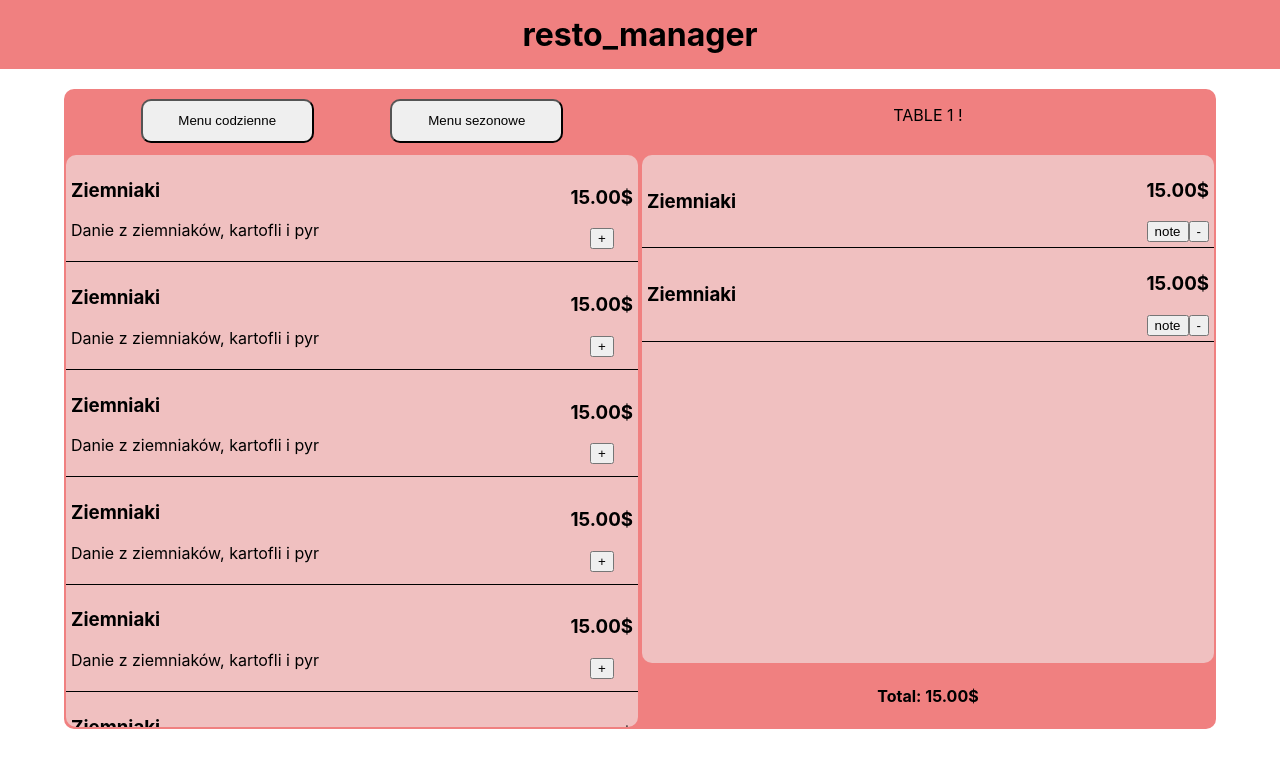
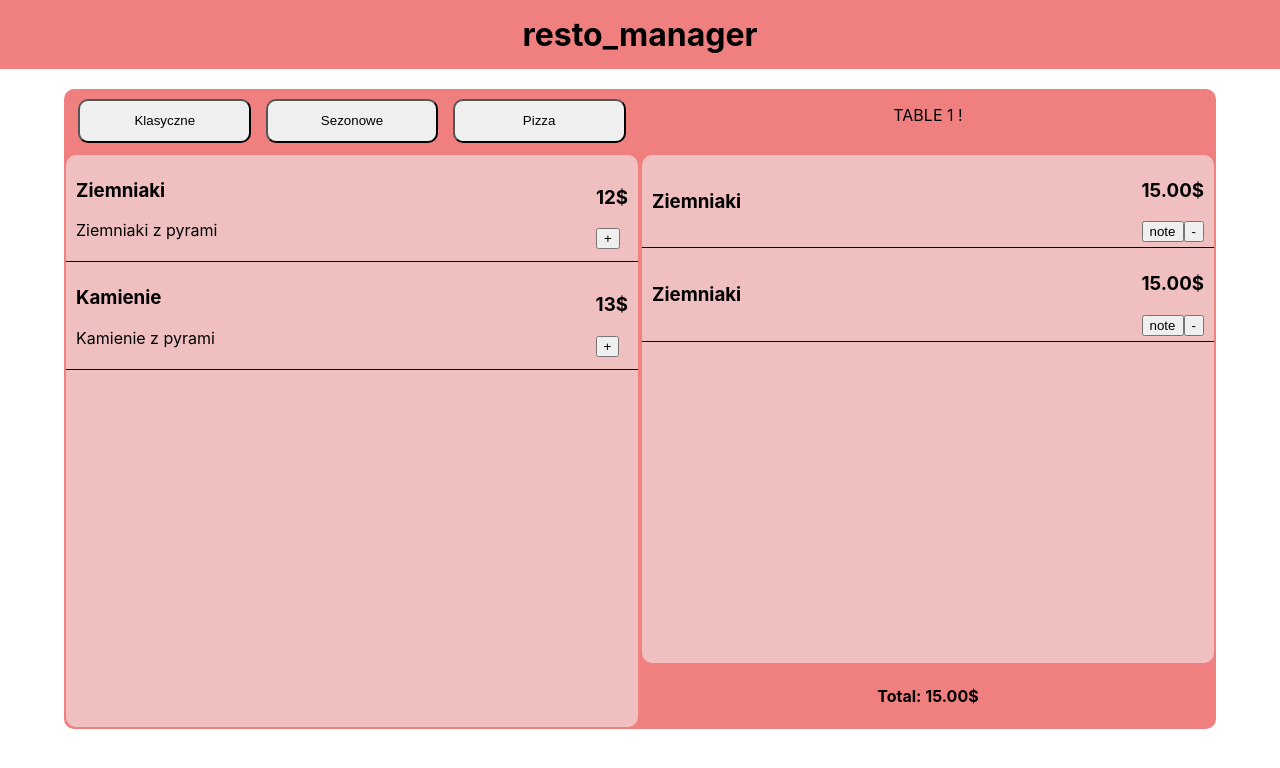
Before and after one commit to ant-st/restomanager, a React (Create React App) app: page /tables/1 in a window 1280 px wide. Shown: the top 768 px of the page. Built offline with nearby package versions, Linux system fonts and the light colour scheme.

Commit message:
dynamic render of menu items on 'tables' page

```diff
--- /dev/null
+++ b/src/MenuScreen/menuScreen.css
@@ -0,0 +1,51 @@
+#menuDetails {
+    height: 70%;
+    overflow: scroll;
+}
+
+#menuList {
+    background-color: #f0c0c0;
+    border-radius: 10px;
+    margin: 10px auto;
+    width: 80%;
+
+    display: flex;
+    flex-direction: column;
+
+}
+
+.menuPosition {
+    box-sizing: border-box;
+    width: 100%;
+    border-bottom: 1px solid black;
+    display: inline-flex;
+    justify-content: space-between;
+    align-items: center;
+    padding: 5px 10px;
+    text-align: left;
+}
+
+.menuPosition div {
+    max-width: 70%;
+    word-break: break-word;
+}
+
+#menuPosCreator {
+    box-sizing: border-box;
+    width: 100%;
+    display: inline-flex;
+    justify-content: space-between;
+    align-items: center;
+    padding: 5px 10px;
+}
+
+#menuPosCreator input {
+    width: 30%;
+    font-size: 16px;
+    outline: none;
+    border: none;
+    text-align: center;
+    border-bottom: 1px solid black;
+    background-color: #f0c0c0;
+    height: 50px;
+}
--- a/src/MenuScreen/menuScreen.js
+++ b/src/MenuScreen/menuScreen.js
@@ -2,6 +2,7 @@ import {useParams} from "react-router";
 import {useDispatch, useSelector} from "react-redux";
 import {addPositionToMenu, selectMenus} from "../Menus/menusSlice";
 import {useEffect, useState} from "react";
+import './menuScreen.css'
 
 export const MenuScreen = () => {
     const dispatch = useDispatch();
@@ -10,6 +11,7 @@ export const MenuScreen = () => {
     let menus = useSelector(selectMenus);
 
     const [menuItems, setMenuItems] = useState([]);
+    const [menuName, setMenuName] = useState('');
     const [newName, setNewName] = useState('');
     const [newDesc, setNewDesc] = useState('');
     const [newPrice, setNewPrice] = useState(0);
@@ -18,6 +20,7 @@ export const MenuScreen = () => {
             for (let i=0;i<menus.length;i++) {
                 if (
                     menus[i].id === Number(id)) {
+                    setMenuName(menus[i].name);
                     setMenuItems(menus[i].positions);
                 }
             }
@@ -25,9 +28,11 @@ export const MenuScreen = () => {
 
     const renderMenuItems = (item) => {
         return (
+            <div className = "menuPosition">
                 <div>
                     <h3>{item.name}</h3>
                     <p>{item.desc}</p>
+                </div>
                 <h4>{item.price}</h4>
             </div>
         )
@@ -53,20 +58,18 @@ export const MenuScreen = () => {
             price: newPrice
         }
         dispatch(addPositionToMenu(newPosition));
-        console.log('Dispatched!');
-        console.log(menus);
     }
 
     return (
         <div>
-            I am a menu {id}!
+            <h3>I am a menu ID:{id} named {menuName}!</h3>
+            <div id="menuList">
                 <div id="menuPosCreator">
                     <input defaultValue="Nazwa" onChange={handleNameChange}/>
                     <input defaultValue="Opis" onChange={handleDescChange}/>
                     <input defaultValue="Cena" onChange={handlePriceChange}/>
-                <button onClick={handleSubmit}>GO!</button>
+                    <button onClick={handleSubmit}>Dodaj!</button>
                 </div>
-            <div id="menuList">
                 {menuItems.map(renderMenuItems)}
             </div>
         </div>
--- a/src/Menus/Menus.js
+++ b/src/Menus/Menus.js
@@ -17,7 +17,7 @@ export const Menus = () => {
     const menus = useSelector(selectMenus);
 
     return (
-        <section>
+        <section id="menus">
             <div id="menusGallery">
                 {menus.map(renderMenus)}
             </div>
--- a/src/Menus/menus.css
+++ b/src/Menus/menus.css
@@ -1,3 +1,8 @@
+#menus {
+    width: 100%;
+    height: 100%;
+}
+
 #menusGallery {
     display: flex;
     width: 100%;
@@ -7,7 +12,7 @@
 
 .menu {
     width: 15%;
-    height: 150px;
+    height: 50px;
     margin: 20px;
     background-color: lightcoral;
 
--- a/src/Menus/menusSlice.js
+++ b/src/Menus/menusSlice.js
@@ -2,7 +2,11 @@ import {createSlice} from "@reduxjs/toolkit";
 
 const menusSlice = createSlice({
     name: 'menus',
-    initialState: [{id:1, name: 'Klasyczne', positions: [{name: 'Ziemniaki', desc: 'Ziemniaki z pyrami', price: 12}, {name: 'Kamienie', desc: 'Kamienie z pyrami', price: 13}]}, {id:2, name: 'Sezonowe', positions: [{name: 'Ziemniaki', desc: 'Ziemniaki z pyrami', price: 12}]}],
+    initialState: [
+        {id:0, name: 'Klasyczne', positions: [{name: 'Ziemniaki', desc: 'Ziemniaki z pyrami', price: 12}, {name: 'Kamienie', desc: 'Kamienie z pyrami', price: 13}]},
+        {id:1, name: 'Sezonowe', positions: [{name: 'Pyry z gzikiem', desc: 'Ziemniaki z pyrami', price: 12}]},
+        {id:2, name: 'Pizza', positions: [{name: 'Margherita', desc: 'sos, ser, bazylia', price: 15}, {name: 'Funghi', desc: 'sos, ser, pieczarki', price: 20}]}
+    ],
     reducers: {
         addMenu: (state, action) => {
             state.push(action.payload);
@@ -15,15 +19,12 @@ const menusSlice = createSlice({
             }
             for (let i=0;i<state.length;i++) {
                 if (state[i].id === Number(action.payload.menuId)) {
-                    console.log('inside');
                     state[i].positions.push(newPosition);
                     return;
                 }
 
             }
         },
-
-
     }
 });
 
--- a/src/TableScreen/tablescreen.js
+++ b/src/TableScreen/tablescreen.js
@@ -1,8 +1,38 @@
 import {useParams} from "react-router";
 import './tablescreen.css'
+import {useSelector} from "react-redux";
+import {selectMenus} from "../Menus/menusSlice";
+import {useState} from "react";
 
 export const TableScreen = () => {
     let { id } = useParams();
+    let menus = useSelector(selectMenus);
+    const [currentMenu, setCurrentMenu] = useState(0);
+
+    const handleMenuChange = (id) => {
+        setCurrentMenu(id);
+    }
+
+    const renderMenuButtons = (menu) => {
+        return (
+            <button onClick={() => handleMenuChange(menu.id)}>{menu.name}</button>
+        )
+    }
+
+    const renderMenuPositions = (menu) => {
+        return (
+            <div className="menuPosition">
+                <div className="positionDescription">
+                    <h3>{menu.name}</h3>
+                    <p>{menu.desc}</p>
+                </div>
+                <div className="priceAndButton">
+                    <h3>{menu.price}$</h3>
+                    <button>+</button>
+                </div>
+            </div>
+        )
+    }
 
     return (
         <div id="tableScreen">
@@ -10,90 +40,10 @@ export const TableScreen = () => {
                 <p>TABLE {id} !</p>
             </section>
             <section id="menuButtons">
-                <button>Menu codzienne</button>
-                <button>Menu sezonowe</button>
+                {menus.map(renderMenuButtons)}
             </section>
             <section id="menuListing">
-                <div className="menuPosition">
-                    <div className="positionDescription">
-                        <h3>Ziemniaki</h3>
-                        <p>Danie z ziemniaków, kartofli i pyr</p>
-                    </div>
-                    <div className="priceAndButton">
-                        <h3>15.00$</h3>
-                        <button>+</button>
-                    </div>
-                </div>
-                <div className="menuPosition">
-                    <div className="positionDescription">
-                        <h3>Ziemniaki</h3>
-                        <p>Danie z ziemniaków, kartofli i pyr</p>
-                    </div>
-                    <div className="priceAndButton">
-                        <h3>15.00$</h3>
-                        <button>+</button>
-                    </div>
-                </div>
-                <div className="menuPosition">
-                    <div className="positionDescription">
-                        <h3>Ziemniaki</h3>
-                        <p>Danie z ziemniaków, kartofli i pyr</p>
-                    </div>
-                    <div className="priceAndButton">
-                        <h3>15.00$</h3>
-                        <button>+</button>
-                    </div>
-                </div>
-                <div className="menuPosition">
-                    <div className="positionDescription">
-                        <h3>Ziemniaki</h3>
-                        <p>Danie z ziemniaków, kartofli i pyr</p>
-                    </div>
-                    <div className="priceAndButton">
-                        <h3>15.00$</h3>
-                        <button>+</button>
-                    </div>
-                </div>
-                <div className="menuPosition">
-                    <div className="positionDescription">
-                        <h3>Ziemniaki</h3>
-                        <p>Danie z ziemniaków, kartofli i pyr</p>
-                    </div>
-                    <div className="priceAndButton">
-                        <h3>15.00$</h3>
-                        <button>+</button>
-                    </div>
-                </div>
-                <div className="menuPosition">
-                    <div className="positionDescription">
-                        <h3>Ziemniaki</h3>
-                        <p>Danie z ziemniaków, kartofli i pyr</p>
-                    </div>
-                    <div className="priceAndButton">
-                        <h3>15.00$</h3>
-                        <button>+</button>
-                    </div>
-                </div>
-                <div className="menuPosition">
-                    <div className="positionDescription">
-                        <h3>Ziemniaki</h3>
-                        <p>Danie z ziemniaków, kartofli i pyr</p>
-                    </div>
-                    <div className="priceAndButton">
-                        <h3>15.00$</h3>
-                        <button>+</button>
-                    </div>
-                </div>
-                <div className="menuPosition">
-                    <div className="positionDescription">
-                        <h3>Ziemniaki</h3>
-                        <p>Danie z ziemniaków, kartofli i pyr</p>
-                    </div>
-                    <div className="priceAndButton">
-                        <h3>15.00$</h3>
-                        <button>+</button>
-                    </div>
-                </div>
+                {menus[currentMenu].positions.map(renderMenuPositions)}
             </section>
             <section id="order">
                 <div className="menuPosition">
```
Lines whose indentation alone changed are shown as unchanged.
